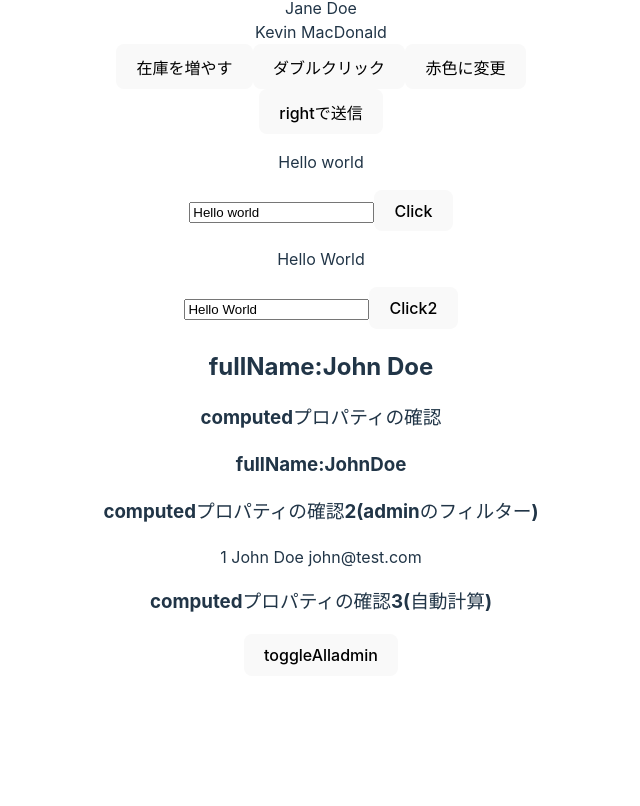
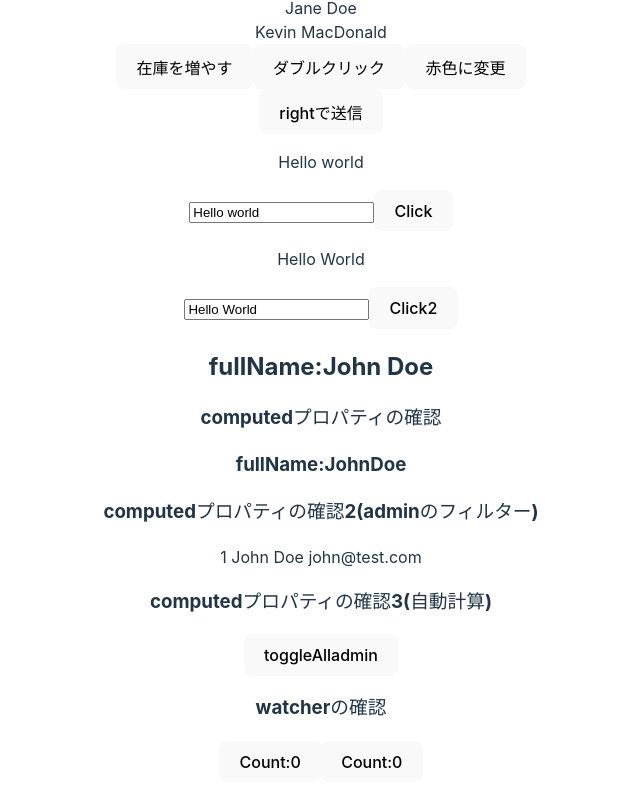
Before and after one commit to yusuke-miura7/vue3-learning, a Vue app in the folder first-vue-app/: page / in a window 1280 px wide. Shown: the part 689-1495 px from the top of the page, without its empty margins (319-959 px from the left). Before the commit the page ends 1397 px from the top, so only its background shows below. Built offline with nearby package versions, Linux system fonts and the light colour scheme.

Commit message:
watchの確認

```diff
--- a/first-vue-app/src/App.vue
+++ b/first-vue-app/src/App.vue
@@ -1,6 +1,6 @@
 <!-- JavaScript部分 -->
 <script setup>
-import { ref, reactive, computed } from 'vue';
+import { ref, reactive, computed, watch } from 'vue';
 
 // 双方向バイディング一つ目の書き方
 const message = ref('Hello world');
@@ -64,6 +64,25 @@ const toggleAlladmin = () =>{
     user.admin = !user.admin;
   }
 }
+
+// watcherの確認(ref)
+const count = ref(0);
+
+watch(count,(count, previousCount) =>{
+  console.log('count:', count);
+  console.log('previousCount:', previousCount);
+})
+
+// watcherの確認(reactive)
+const state = reactive({
+  count: 0,
+});
+
+watch(() => state.count, (count, previousCount) => {
+  console.log('count:', count);
+  console.log('previousCount:', previousCount);
+});
+
 </script>
 
 <!-- html部分 -->
@@ -137,6 +156,11 @@ const toggleAlladmin = () =>{
     <h3>computedプロパティの確認3(自動計算)</h3>
     <button @click="toggleAlladmin">toggleAlladmin</button>
 
+    <!-- watcherの確認 -->
+    <h3>watcherの確認</h3>
+    <button @click="count++">Count:{{ count }}</button>
+    <button @click="state.count++">Count:{{ state.count }}</button>
+
   </div>
 </template>
 
```
